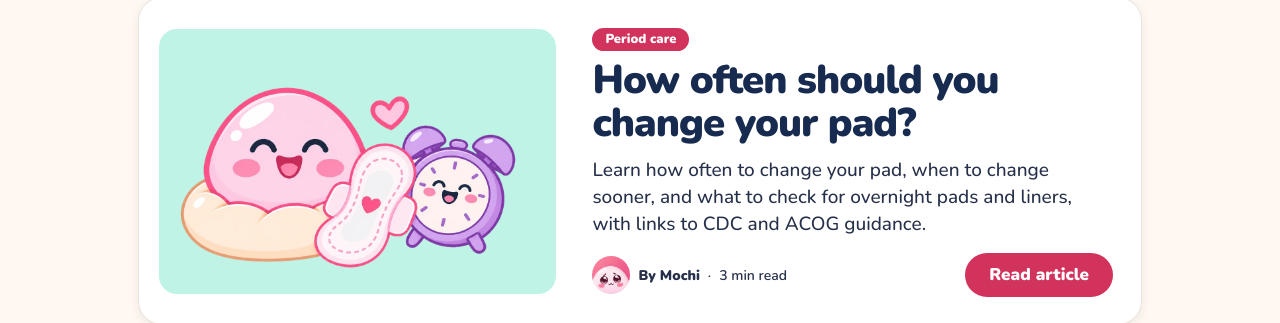
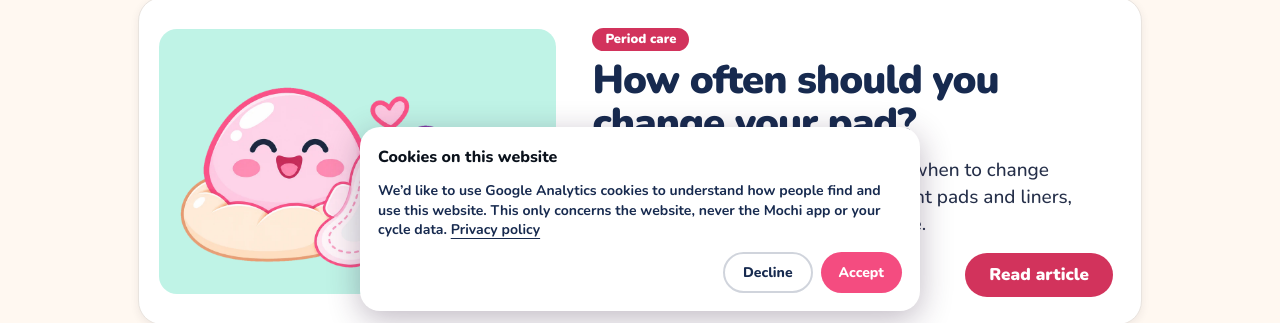
Before and after one commit to khalilbenachir/mochi-landing-page, a Next.js app: page /en/blog in a window 1280 px wide. Shown: the part 477-800 px from the top of the page. Built offline with nearby package versions, Linux system fonts and the light colour scheme; no server answers.

Commit message:
Add Google Analytics with consent banner

```diff
--- a/messages/de.json
+++ b/messages/de.json
@@ -630,5 +630,13 @@
       "missedPeriods": "NHS: Ausbleibende oder verspätete Periode",
       "pregnancyTests": "NHS: Einen Schwangerschaftstest machen"
     }
+  },
+  "Consent": {
+    "title": "Cookies auf dieser Website",
+    "message": "Wir möchten Cookies von Google Analytics verwenden, um zu verstehen, wie Besucher diese Website finden und nutzen. Das betrifft nur die Website, niemals die Mochi-App oder deine Zyklusdaten.",
+    "privacyLink": "Datenschutzerklärung",
+    "accept": "Akzeptieren",
+    "decline": "Ablehnen",
+    "settings": "Cookie-Einstellungen"
   }
 }
--- a/messages/en.json
+++ b/messages/en.json
@@ -630,5 +630,13 @@
       "missedPeriods": "NHS: Missed or late periods",
       "pregnancyTests": "NHS: Doing a pregnancy test"
     }
+  },
+  "Consent": {
+    "title": "Cookies on this website",
+    "message": "We’d like to use Google Analytics cookies to understand how people find and use this website. This only concerns the website, never the Mochi app or your cycle data.",
+    "privacyLink": "Privacy policy",
+    "accept": "Accept",
+    "decline": "Decline",
+    "settings": "Cookie settings"
   }
 }
--- a/messages/es.json
+++ b/messages/es.json
@@ -630,5 +630,13 @@
       "missedPeriods": "NHS: ausencia o retraso de la regla",
       "pregnancyTests": "NHS: cómo hacerse una prueba de embarazo"
     }
+  },
+  "Consent": {
+    "title": "Cookies en este sitio web",
+    "message": "Nos gustaría usar cookies de Google Analytics para entender cómo las personas encuentran y usan este sitio web. Esto solo afecta al sitio web, nunca a la app Mochi ni a tus datos del ciclo.",
+    "privacyLink": "Política de privacidad",
+    "accept": "Aceptar",
+    "decline": "Rechazar",
+    "settings": "Configuración de cookies"
   }
 }
--- a/messages/fr.json
+++ b/messages/fr.json
@@ -630,5 +630,13 @@
       "missedPeriods": "NHS : absence ou retard de règles",
       "pregnancyTests": "NHS : faire un test de grossesse"
     }
+  },
+  "Consent": {
+    "title": "Cookies sur ce site",
+    "message": "Nous aimerions utiliser les cookies de Google Analytics pour comprendre comment les visiteurs trouvent et utilisent ce site. Cela concerne uniquement le site, jamais l’app Mochi ni vos données de cycle.",
+    "privacyLink": "Politique de confidentialité",
+    "accept": "Accepter",
+    "decline": "Refuser",
+    "settings": "Paramètres des cookies"
   }
 }
--- a/messages/pt-BR.json
+++ b/messages/pt-BR.json
@@ -630,5 +630,13 @@
       "missedPeriods": "NHS: ausência ou atraso menstrual",
       "pregnancyTests": "NHS: como fazer um teste de gravidez"
     }
+  },
+  "Consent": {
+    "title": "Cookies neste site",
+    "message": "Gostaríamos de usar cookies do Google Analytics para entender como as pessoas encontram e usam este site. Isso vale só para o site, nunca para o app Mochi ou seus dados do ciclo.",
+    "privacyLink": "Política de privacidade",
+    "accept": "Aceitar",
+    "decline": "Recusar",
+    "settings": "Configurações de cookies"
   }
 }
--- a/messages/pt-PT.json
+++ b/messages/pt-PT.json
@@ -630,5 +630,13 @@
       "missedPeriods": "NHS: ausência ou atraso da menstruação",
       "pregnancyTests": "NHS: fazer um teste de gravidez"
     }
+  },
+  "Consent": {
+    "title": "Cookies neste site",
+    "message": "Gostaríamos de utilizar cookies do Google Analytics para perceber como as pessoas encontram e utilizam este site. Isto aplica-se apenas ao site, nunca à app Mochi nem aos seus dados do ciclo.",
+    "privacyLink": "Política de privacidade",
+    "accept": "Aceitar",
+    "decline": "Recusar",
+    "settings": "Definições de cookies"
   }
 }
--- a/package.json
+++ b/package.json
@@ -21,6 +21,7 @@
     "format:check": "prettier --check \"src/features/blog/**/*.{ts,tsx}\" \"src/app/[[]locale]/blog/**/*.tsx\""
   },
   "dependencies": {
+    "@next/third-parties": "^16.4.6",
     "@radix-ui/react-slot": "^1.5.0",
     "@tailwindcss/postcss": "4.1.18",
     "@vercel/analytics": "^2.0.1",
--- a/src/app/[locale]/layout.tsx
+++ b/src/app/[locale]/layout.tsx
@@ -1,10 +1,11 @@
 import type { Viewport } from "next";
 import { Analytics } from "@vercel/analytics/next";
 import { hasLocale } from "next-intl";
-import { setRequestLocale } from "next-intl/server";
+import { getTranslations, setRequestLocale } from "next-intl/server";
 import { Nunito } from "next/font/google";
 import { notFound } from "next/navigation";
 import { PLATFORM_COLORS } from "@/app/platform-colors";
+import { AnalyticsConsent } from "@/components/analytics/AnalyticsConsent";
 import { ClosingSection } from "@/features/landing/components/sections/ClosingSection";
 import { SiteFooter } from "@/features/landing/components/shared/SiteFooter";
 import { localePath, routing } from "@/i18n/routing";
@@ -35,14 +36,31 @@ export default async function LocaleLayout({ children, params }: LocaleLayoutPro
   if (!hasLocale(routing.locales, locale)) notFound();
 
   setRequestLocale(locale);
+  const gaId = process.env.NEXT_PUBLIC_GA_ID;
+  const consent = await getTranslations("Consent");
+  const homePath = localePath(locale);
+  const privacyHref = homePath === "/" ? "/privacy" : `${homePath}/privacy`;
 
   return (
     <html lang={locale} className={nunito.variable}>
       <body className="flex min-h-dvh flex-col">
         {children}
         <ClosingSection />
-        <SiteFooter homePath={localePath(locale)} />
+        <SiteFooter homePath={homePath} />
         <Analytics />
+        {gaId && (
+          <AnalyticsConsent
+            gaId={gaId}
+            privacyHref={privacyHref}
+            copy={{
+              title: consent("title"),
+              message: consent("message"),
+              privacyLink: consent("privacyLink"),
+              accept: consent("accept"),
+              decline: consent("decline"),
+            }}
+          />
+        )}
       </body>
     </html>
   );
--- /dev/null
+++ b/src/components/analytics/AnalyticsConsent.tsx
@@ -0,0 +1,88 @@
+"use client";
+
+import { GoogleAnalytics } from "@next/third-parties/google";
+import Script from "next/script";
+import { useEffect, useState } from "react";
+import { CONSENT_OPEN_EVENT, clearAnalyticsCookies, readConsent, writeConsent, type ConsentChoice } from "./consent";
+
+type AnalyticsConsentProps = {
+  gaId: string;
+  privacyHref: string;
+  copy: { title: string; message: string; privacyLink: string; accept: string; decline: string };
+};
+
+/**
+ * Google Analytics in Consent Mode "basic": the tag is not loaded at all until the visitor
+ * accepts, so nothing reaches Google before consent. Ad storage stays denied either way.
+ * Withdrawing consent clears the GA cookies and reloads so the tag is gone.
+ */
+export function AnalyticsConsent({ gaId, privacyHref, copy }: AnalyticsConsentProps) {
+  const [choice, setChoice] = useState<ConsentChoice | undefined>(undefined);
+  const [open, setOpen] = useState(false);
+
+  useEffect(() => {
+    const stored = readConsent();
+    setChoice(stored);
+    setOpen(stored === undefined);
+    const reopen = () => setOpen(true);
+    window.addEventListener(CONSENT_OPEN_EVENT, reopen);
+    return () => window.removeEventListener(CONSENT_OPEN_EVENT, reopen);
+  }, []);
+
+  function decide(next: ConsentChoice) {
+    const wasGranted = choice === "granted";
+    writeConsent(next);
+    setChoice(next);
+    setOpen(false);
+    if (next === "denied" && wasGranted) {
+      clearAnalyticsCookies();
+      window.location.reload();
+    }
+  }
+
+  return (
+    <>
+      {choice === "granted" && (
+        <>
+          <Script id="ga-consent-defaults" strategy="afterInteractive">
+            {`window.dataLayer=window.dataLayer||[];function gtag(){dataLayer.push(arguments);}gtag('consent','default',{analytics_storage:'granted',ad_storage:'denied',ad_user_data:'denied',ad_personalization:'denied'});`}
+          </Script>
+          <GoogleAnalytics gaId={gaId} />
+        </>
+      )}
+      {open && (
+        <section
+          role="dialog"
+          aria-labelledby="consent-title"
+          className="fixed inset-x-[12px] bottom-[12px] z-50 mx-auto flex max-w-[560px] flex-col gap-[12px] rounded-[20px] bg-white p-[18px] text-ink-navy [box-shadow:0_8px_32px_var(--color-hero-mobile-menu-nav-shadow)]"
+        >
+          <h2 id="consent-title" className="text-[16px] font-extrabold text-ink-black">
+            {copy.title}
+          </h2>
+          <p className="text-[14px] font-bold leading-[1.4]">
+            {copy.message}{" "}
+            <a href={privacyHref} className="underline underline-offset-4">
+              {copy.privacyLink}
+            </a>
+          </p>
+          <div className="flex flex-wrap justify-end gap-[8px]">
+            <button
+              type="button"
+              onClick={() => decide("denied")}
+              className="rounded-full border-2 border-ink-navy/20 px-[18px] py-[8px] text-[14px] font-extrabold hover:border-ink-navy/40 focus-visible:outline-none focus-visible:ring-2 focus-visible:ring-ring"
+            >
+              {copy.decline}
+            </button>
+            <button
+              type="button"
+              onClick={() => decide("granted")}
+              className="rounded-full bg-hero-band px-[18px] py-[8px] text-[14px] font-extrabold text-white hover:opacity-90 focus-visible:outline-none focus-visible:ring-2 focus-visible:ring-ring"
+            >
+              {copy.accept}
+            </button>
+          </div>
+        </section>
+      )}
+    </>
+  );
+}
--- /dev/null
+++ b/src/components/analytics/ConsentSettingsButton.tsx
@@ -0,0 +1,12 @@
+"use client";
+
+import { CONSENT_OPEN_EVENT } from "./consent";
+
+/** Footer link that reopens the analytics consent banner so visitors can change their choice. */
+export function ConsentSettingsButton({ label, className }: { label: string; className?: string }) {
+  return (
+    <button type="button" className={className} onClick={() => window.dispatchEvent(new Event(CONSENT_OPEN_EVENT))}>
+      {label}
+    </button>
+  );
+}
--- /dev/null
+++ b/src/components/analytics/consent.ts
@@ -0,0 +1,36 @@
+/** Where the visitor's analytics choice is kept, and the event that reopens the banner. */
+export const CONSENT_STORAGE_KEY = "mochi-analytics-consent";
+export const CONSENT_OPEN_EVENT = "mochi:open-consent";
+
+export type ConsentChoice = "granted" | "denied";
+
+export function readConsent(): ConsentChoice | undefined {
+  try {
+    const value = window.localStorage.getItem(CONSENT_STORAGE_KEY);
+    return value === "granted" || value === "denied" ? value : undefined;
+  } catch {
+    return undefined;
+  }
+}
+
+export function writeConsent(choice: ConsentChoice) {
+  try {
+    window.localStorage.setItem(CONSENT_STORAGE_KEY, choice);
+  } catch {
+    // Storage can be blocked (private mode); the choice then lasts for this page view only.
+  }
+}
+
+/** Expires Google Analytics cookies (`_ga`, `_ga_<id>`) on this host and its parent domains. */
+export function clearAnalyticsCookies() {
+  const names = document.cookie
+    .split(";")
+    .map((cookie) => cookie.split("=")[0]?.trim() ?? "")
+    .filter((name) => name === "_ga" || name.startsWith("_ga_") || name === "_gid");
+  const parts = window.location.hostname.split(".");
+  const domains = parts.map((_, i) => parts.slice(i).join(".")).filter((domain) => domain.includes("."));
+  for (const name of names) {
+    document.cookie = `${name}=; Max-Age=0; path=/`;
+    for (const domain of domains) document.cookie = `${name}=; Max-Age=0; path=/; domain=.${domain}`;
+  }
+}
--- a/src/features/landing/components/shared/SiteFooter.tsx
+++ b/src/features/landing/components/shared/SiteFooter.tsx
@@ -1,6 +1,7 @@
 import Image from "next/image";
 import Link from "next/link";
 import { useLocale, useTranslations } from "next-intl";
+import { ConsentSettingsButton } from "@/components/analytics/ConsentSettingsButton";
 import { blogPath } from "@/features/blog/locales";
 import { LANDING_ASSETS } from "@/features/landing/content/assets";
 import { StoreBadge } from "./AppStoreBadges";
@@ -25,6 +26,7 @@ export function SiteFooter({ homePath }: { homePath: string }) {
   const common = useTranslations("Common");
   const navigation = useTranslations("Navigation");
   const locale = useLocale();
+  const consent = useTranslations("Consent");
   const routeHref = (slug: string) => (homePath === "/" ? `/${slug}` : `${homePath}/${slug}`);
 
   return (
@@ -51,6 +53,12 @@ export function SiteFooter({ homePath }: { homePath: string }) {
                   {footer(item.key)}
                 </a>
               ))}
+              {process.env.NEXT_PUBLIC_GA_ID && (
+                <ConsentSettingsButton
+                  label={consent("settings")}
+                  className="cursor-pointer whitespace-nowrap text-u-10.5 font-heavy text-ink-navy underline-offset-4 hover:underline max-poster:text-[12px] max-phone:text-[11px]"
+                />
+              )}
             </nav>
             <p className="max-w-full shrink-0 text-balance text-right text-u-8.5 font-bold leading-[1.25] text-ink-navy/70 group-data-stacked/spread:text-center max-poster:text-[10px]">
               {footer("disclaimer")}
```
Also changed, not shown: 2 other files (tests, documents, lock files or other folders).
